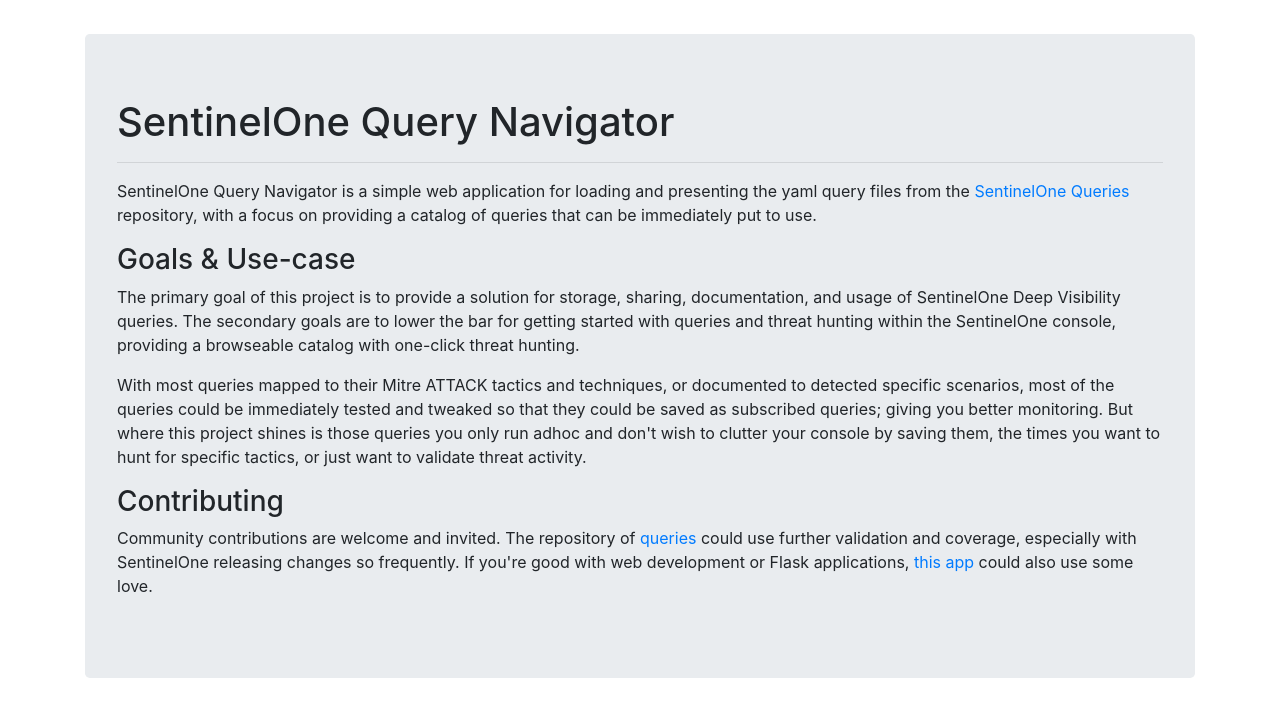
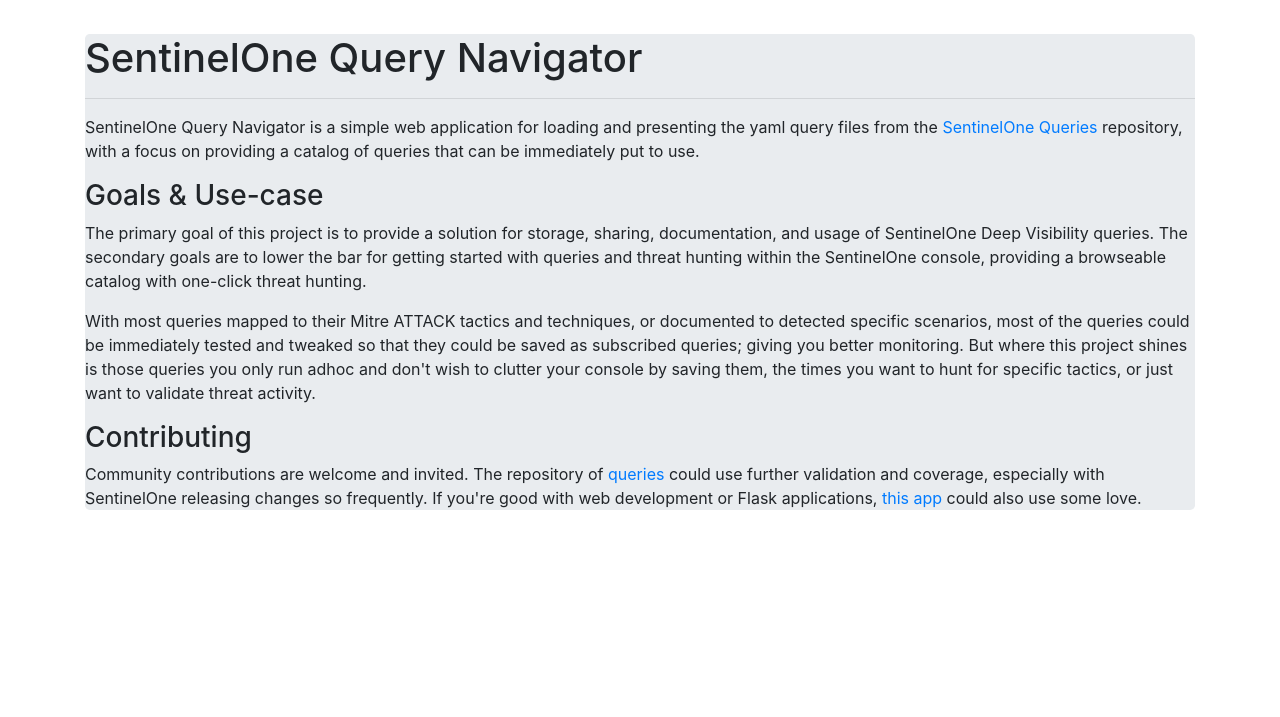
Before and after one commit to keyboardcrunch/SentinelOne-Query-Navigator, a Flask app: page / in a window 1280 px wide. Shown: the part 56-773 px from the top of the page. Run offline with Flask 2, Linux system fonts and the light colour scheme; some libraries are stand-ins or nearby versions.

Commit message:
tweaked css and updated screenshots

```diff
--- a/web/static/css/custom.css
+++ b/web/static/css/custom.css
@@ -41,3 +41,7 @@
   .form-inline .form-control {
     width: 300px;
   }
+
+  .jumbotron {
+      padding: 0rem 0rem;
+  }
```
Also changed, not shown: 3 other files.
